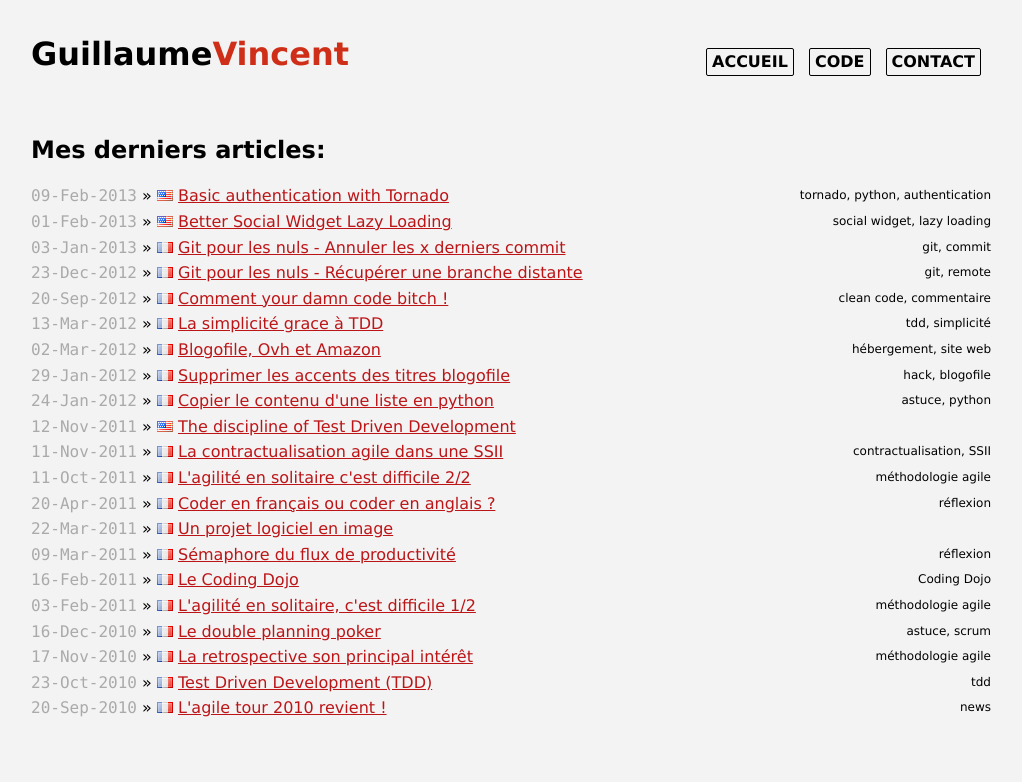
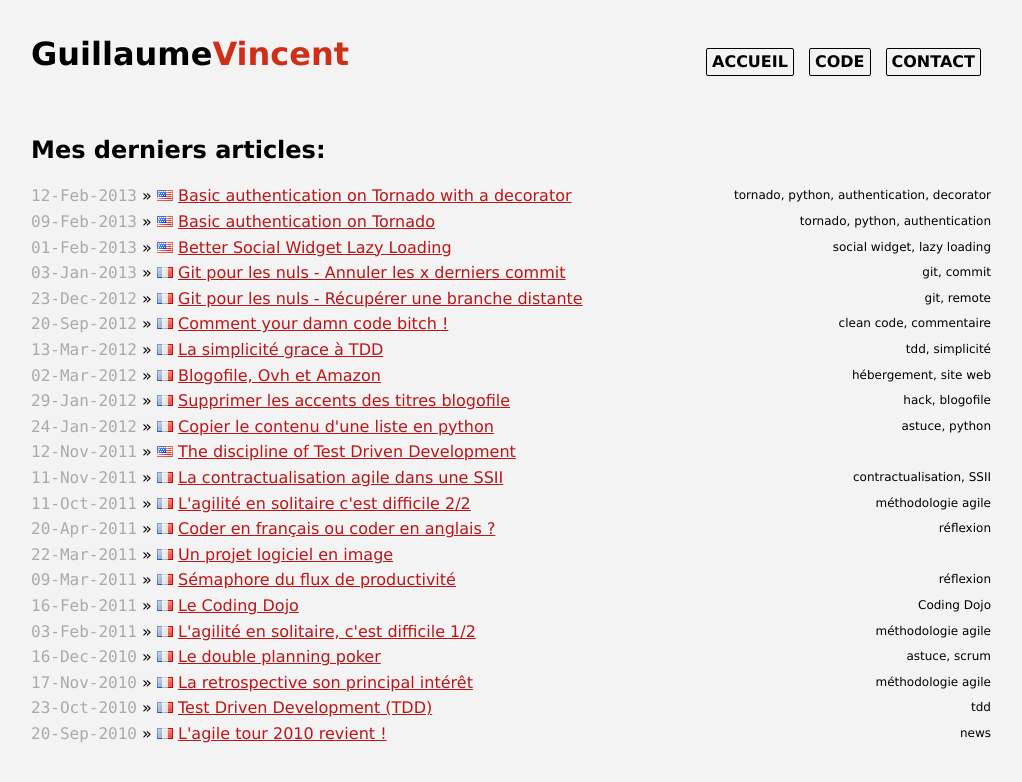
Before and after one commit to guillaumevincent/guillaumevincent.com, a Jekyll site: the page built from index.html, in a window 1280 px wide. Shown: the top 782 px of the page, without its empty margins (129-1151 px from the left). Built offline with Jekyll 4.4.1, drawn with Linux system fonts in a browser that asks for light colours; nearby versions of some CDN libraries; some of the changed lines change nothing that is shown.

Commit message:
Basic authentication on Tornado with a decorator

```diff
--- a/_posts/2013-02-09-Basic-authentication-with-Tornado.md
+++ b/_posts/2013-02-09-Basic-authentication-on-Tornado.md
@@ -1,10 +1,12 @@
 ---
 layout: post
 lang: en
-title: Basic authentication with Tornado
+title: Basic authentication on Tornado
 author: gvincent
 tags: tornado, python, authentication
 ---
+<blockquote>
+You should look at <a href="/2013/02/12/Basic-authentication-on-Tornado-with-a-decorator.html">this post</a> using a decorator</blockquote>
 <p>
 <a href="http://www.tornadoweb.org/">Tornado</a> is an open source web server developed by Facebook. It implement various third-party authentication schemes to connect to services like Facebook, Google OAuth, Twitter, etc. But Tornado doesn't provide a good documentation when you try to handle your own login service. I tried to do mine. Let's take a look:
 <br>
@@ -59,7 +61,7 @@
 <center><img src="https://lh5.googleusercontent.com/-nfy2GESHMmI/URYyQCgy_4I/AAAAAAAAK7U/FA33XlBrjto/s299/login.png"></center>
 
 My login handler get the username and password and check permissions.
-If the pair login/passaword is good, LoginHandler set the current user and redirect to /sb/ web application otherwise LoginHandler redirect to the index with an error message.
+If the pair login/password is good, LoginHandler set the current user and redirect to /sb/ web application otherwise LoginHandler redirect to the index with an error message.
 
 {% highlight python %}
 class LoginHandler(BaseHandler):
--- /dev/null
+++ b/_posts/2013-02-12-Basic-authentication-on-Tornado-with-a-decorator.md
@@ -0,0 +1,130 @@
+---
+layout: post
+lang: en
+title: Basic authentication on Tornado with a decorator
+author: gvincent
+tags: tornado, python, authentication, decorator
+---
+<p>
+<a href="http://www.tornadoweb.org/">Tornado</a> is an open source web server developed by Facebook. It implement various third-party authentication schemes to connect to services like Facebook, Google OAuth, Twitter, etc. But Tornado doesn't provide a good documentation when you try to handle your own login service. I tried to do mine. Let's take a look:
+<br>
+I recently tried to make <a href="/2013/02/09/Basic-authentication-on-Tornado.html">my own authentication</a> method in my application with Tornado. And I remained frustrated because I do not happen to use decorators. Decorator are evaluated before the function definition is executed. You remove duplication when you have to protect differents handlers.
+<br>
+My goal is to allow a user to access my web application when he has good permissions. I add 3 handlers, one for my index (MainHandler), one for my login page (AuthLoginHandler), one for my logout page (AuthLogoutHandler).
+</p>
+
+{% highlight python %}
+class Application(tornado.web.Application):
+    def __init__(self):
+        handlers = [
+            (r"/", MainHandler),
+            (r"/auth/login/", AuthLoginHandler),
+            (r"/auth/logout/", AuthLogoutHandler),
+        ]
+        settings = {
+            "template_path":Settings.TEMPLATE_PATH,
+            "static_path":Settings.STATIC_PATH,
+            "debug":Settings.DEBUG,
+            "cookie_secret": Settings.COOKIE_SECRET,
+            "login_url": "/auth/login/"
+        }
+        tornado.web.Application.__init__(self, handlers, **settings)
+{% endhighlight %}
+
+The settings\["login_url"\] property set the url to be used by the @authenticated decorator. What I want is to redirect the user to login url (/auth/login/) if he's not identified.
+
+{% highlight python %}
+class MainHandler(BaseHandler):
+    @tornado.web.authenticated
+    def get(self):
+        username = tornado.escape.xhtml_escape(self.current_user)
+        self.write("index.html", username = username)
+{% endhighlight %}
+
+It's so simple, isn't it ?
+<br> It remains for me to create a handler for my login screen, and a handler to delete my cookie when i reach auth/logout/ url.
+
+{% highlight python %}
+class AuthLoginHandler(BaseHandler):
+    def get(self):
+        try:
+            errormessage = self.get_argument("error")
+        except:
+            errormessage = ""
+        self.render("login.html", errormessage = errormessage)
+
+    ...
+
+class AuthLogoutHandler(BaseHandler):
+    def get(self):
+        self.clear_cookie("user")
+        self.redirect(self.get_argument("next", "/"))
+{% endhighlight %}
+
+My login handler get method render the login.html page.
+
+{% highlight html %}
+<form action="/auth/login/" method="post" id="login_form">
+    <fieldset>
+        <label for="username">Username</label>
+        <input class="text-input" id="username" name="username" type="text" value="">
+    </fieldset>
+
+    <fieldset>
+        <label for="password">Password</label>
+        <input class="text-input" id="password" name="password" type="password" value="">
+    </fieldset>
+
+    <fieldset>
+        <span class="errormessage">{{errormessage}}</span>
+    </fieldset>
+
+    <div id="form_btn">
+        <input id="signin-btn" class="btn btn-blue" type="submit" value="Sign In" tabindex="3">
+    </div>
+</form>
+{% endhighlight %}
+
+<center><img src="https://lh5.googleusercontent.com/-nfy2GESHMmI/URYyQCgy_4I/AAAAAAAAK7U/FA33XlBrjto/s299/login.png"></center>
+
+When a user makes a POST request on /auth/login/, my web server validates if the pair username/password is good and writes the user cookie. Otherwise it redirects the user to the login page with an error message.
+
+{% highlight python %}
+
+class AuthLoginHandler(BaseHandler):
+    def get(self):
+        try:
+            errormessage = self.get_argument("error")
+        except:
+            errormessage = ""
+        self.render("login.html", errormessage = errormessage)
+
+    def check_permission(self, password, username):
+        if username == "admin" and password == "admin":
+            return True
+        return False
+
+    def post(self):
+        username = self.get_argument("username", "")
+        password = self.get_argument("password", "")
+        auth = self.check_permission(password, username)
+        if auth:
+            self.set_current_user(username)
+            self.redirect(self.get_argument("next", u"/"))
+        else:
+            error_msg = u"?error=" + tornado.escape.url_escape("Login incorrect")
+            self.redirect(u"/auth/login/" + error_msg)
+
+    def set_current_user(self, user):
+        if user:
+            self.set_secure_cookie("user", tornado.escape.json_encode(user))
+        else:
+            self.clear_cookie("user")
+
+{% endhighlight %}
+
+All the current user informations are saved in a secure cookie. Tornado provide set_secure_cookie and get_secure_cookie methods. These two methods use a cookie secret key to encrypt the cookie.
+
+Hope this helped !
+
+<a href="https://gist.github.com/guillaumevincent/4771570">See the gist associate</a>
```
